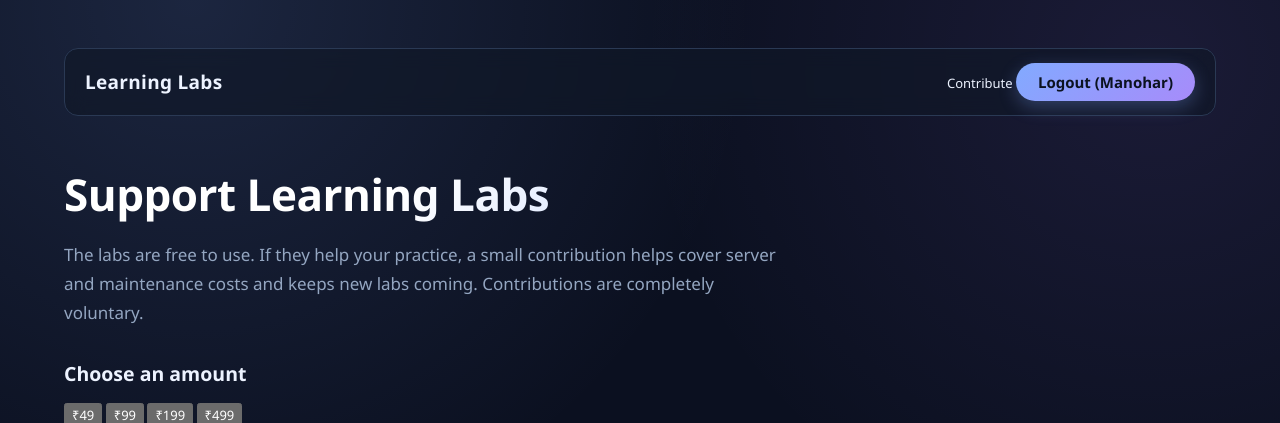
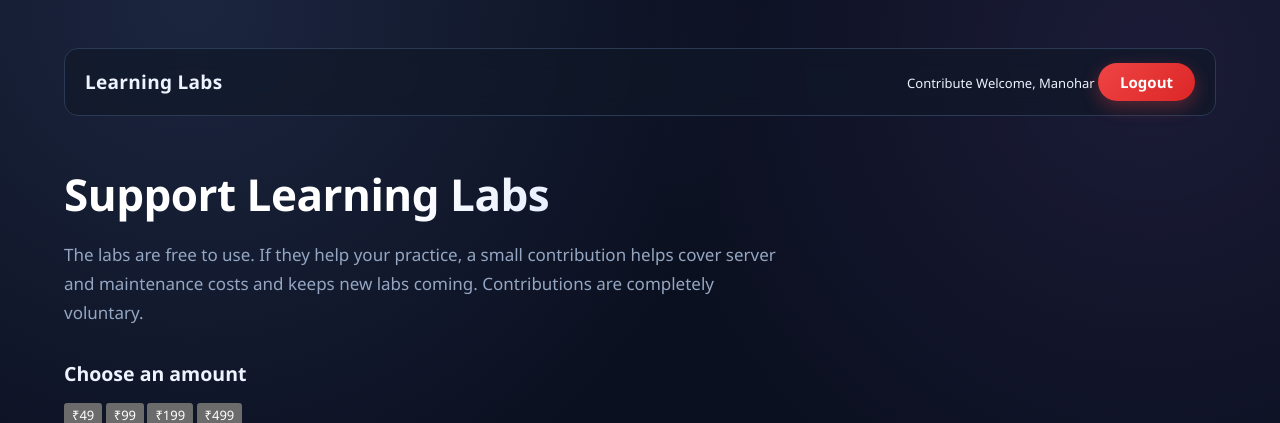
Before and after one commit to Manohar-1305/learning-portal, a Flask app: template lab-Tested/templates/contribute.html in a window 1280 px wide. Shown: the top 423 px of the page. Run offline with Flask 3, Linux system fonts and the light colour scheme; a user stored in the database is signed in; tables that the repository leaves empty hold one stand-in row (values such as "Sample post"); the template is opened without the code that fills it: most values are stand-ins (such as "Sample title", 1, 10 or a date in 2020).

Commit message:
Update contribute.html

```diff
--- a/lab-Tested/templates/contribute.html
+++ b/lab-Tested/templates/contribute.html
@@ -1,3 +1,4 @@
+
 <!doctype html>
 <html lang="en">
   <head>
@@ -12,13 +13,14 @@
   <body>
     <main class="labs-page">
       <nav class="home-nav">
-        <a href="/" aria-label="Learning Labs home"
-          ><strong>Learning Labs</strong></a
-        >
+        <a href="/" aria-label="Learning Labs home">
+          <strong>Learning Labs</strong>
+        </a>
         <div class="nav-actions">
           <a class="nav-link active" href="/contribute">Contribute</a>
-          {% if session.get('user') %}
-          <a class="login-btn" href="/logout">Logout ({{ session['user'] }})</a>
+          {% if session.get('username') %}
+          <span class="nav-link">Welcome, {{ session['username'] }}</span>
+          <a class="logout-btn" href="/logout">Logout</a>
           {% else %}
           <a class="login-btn" href="/login">Login</a>
           {% endif %}
@@ -140,6 +142,7 @@
           encodeURIComponent(PAYEE) +
           "&cu=INR&tn=" +
           encodeURIComponent("Learning Labs contribution");
+
         if (valid) link += "&am=" + value.toFixed(2);
         upiOpen.href = link;
 
@@ -149,11 +152,13 @@
       document
         .getElementById("qr-close")
         .addEventListener("click", () => dialog.close());
+
       dialog.addEventListener("click", (event) => {
         if (event.target === dialog) dialog.close();
       });
 
       const copyBtn = document.getElementById("copy-btn");
+
       copyBtn.addEventListener("click", async () => {
         try {
           await navigator.clipboard.writeText(UPI_ID);
@@ -161,6 +166,7 @@
         } catch (err) {
           copyBtn.textContent = "Copy failed";
         }
+
         setTimeout(() => (copyBtn.textContent = "Copy"), 1500);
       });
     </script>
```
